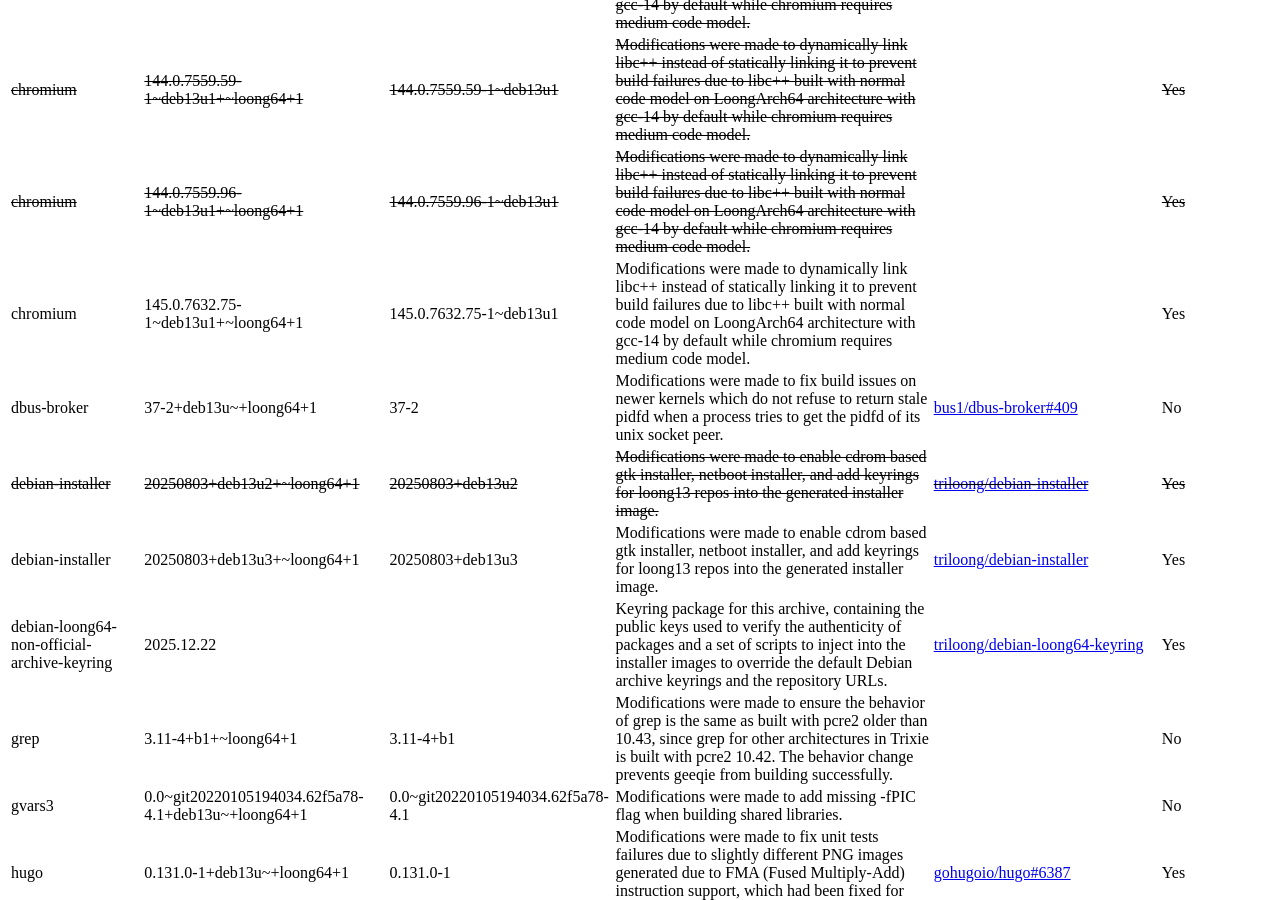
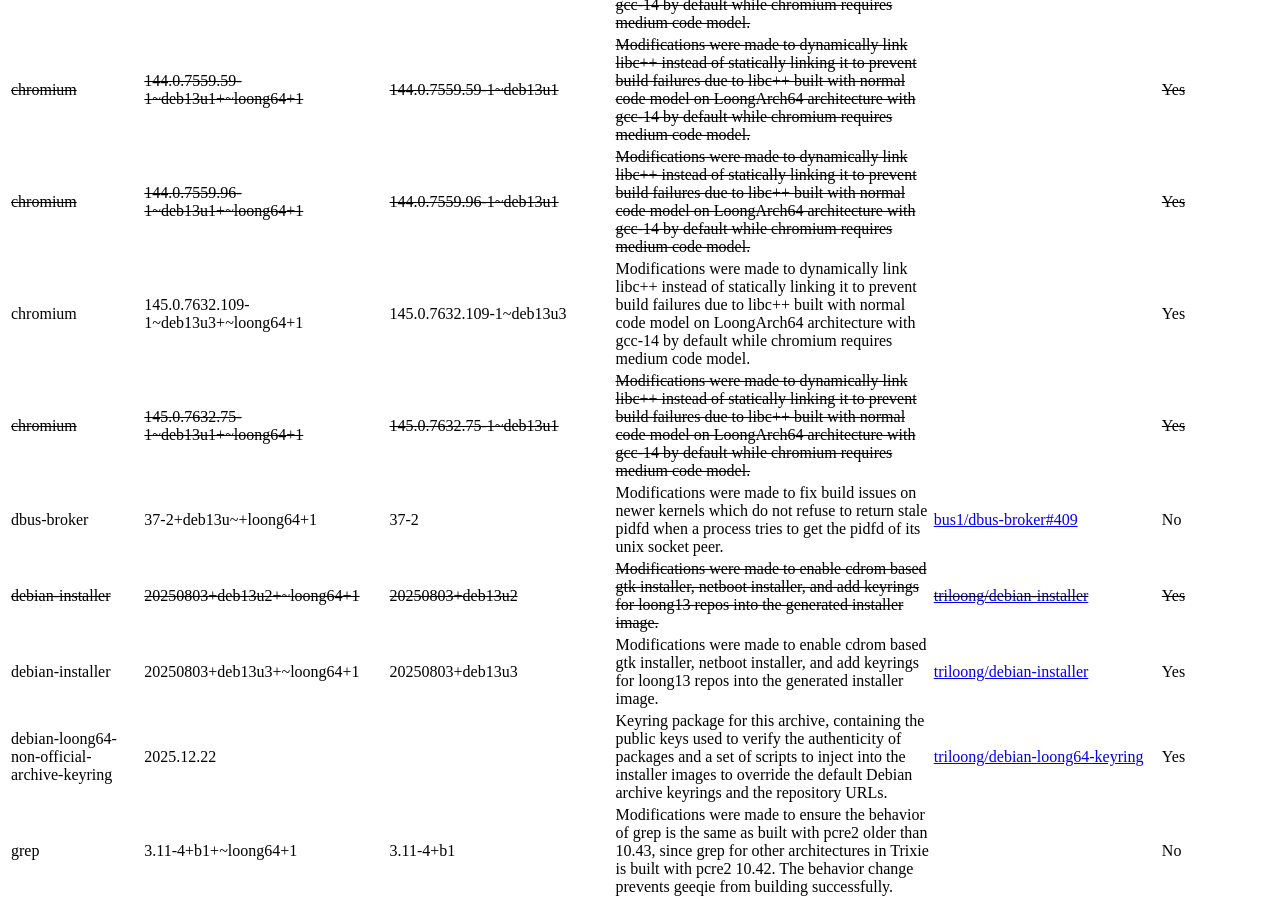
Before and after one commit to triloong/website, a Jekyll site: the page built from index.md, in a window 1280 px wide and 900 px high, scrolled down 2706 px. Built offline with Jekyll 4.4.1, drawn with Linux system fonts in a browser that asks for light colours.

Commit message:
add chromium

```diff
--- a/_data/mpkg.yaml
+++ b/_data/mpkg.yaml
@@ -243,11 +243,15 @@
       superseded: true
     - version: 144.0.7559.109-1~deb13u1+~loong64+1
       oldversion: 144.0.7559.109-1~deb13u1
+      superseded: true
     - version: 144.0.7559.109-2~deb13u1+~loong64+1
       oldversion: 144.0.7559.109-2~deb13u1
       superseded: true
     - version: 145.0.7632.75-1~deb13u1+~loong64+1
       oldversion: 145.0.7632.75-1~deb13u1
+      superseded: true
+    - version: 145.0.7632.109-1~deb13u3+~loong64+1
+      oldversion: 145.0.7632.109-1~deb13u3
   loongarch_only: true
   description: >
     Modifications were made to dynamically link libc++ instead of
```
